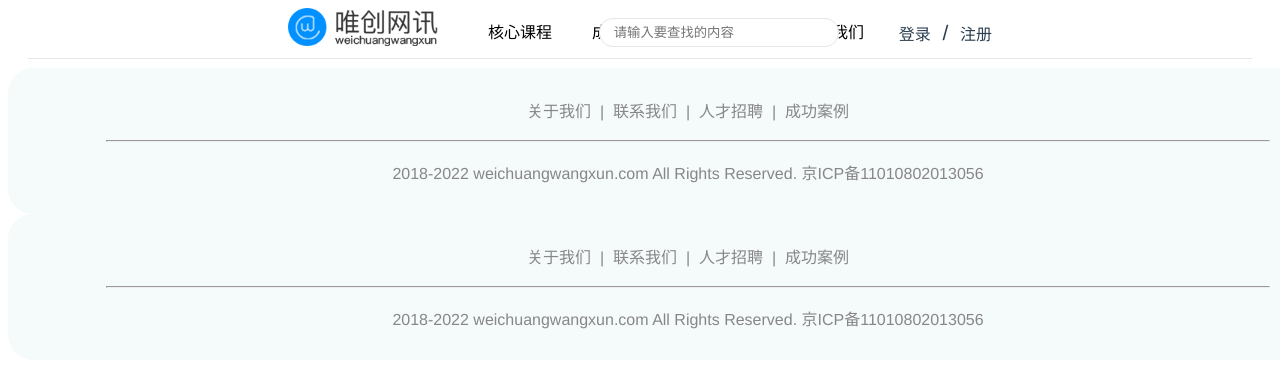
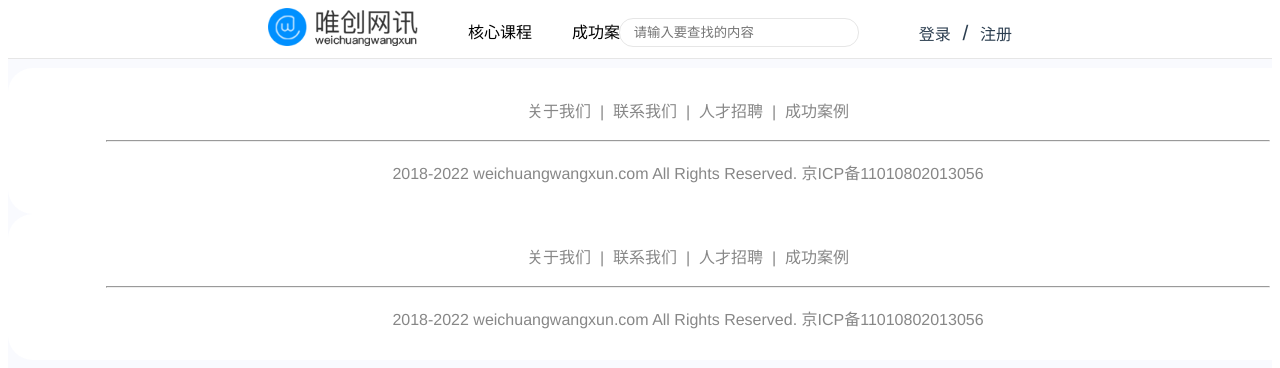
Before and after one commit to fengchuanyu/weichuang-web, a Vue app: page /#/footer in a window 1280 px wide. Shown: the top 368 px of the page. Built offline with nearby package versions, Linux system fonts and the light colour scheme.

Commit message:
2019.3.16

```diff
--- a/src/App.vue
+++ b/src/App.vue
@@ -27,5 +27,7 @@
   text-align: center;
   color: #2c3e50;
   margin: 0 auto;
+  background-color: rgb(249,250,254);
+  padding-bottom: 40px;
 }
 </style>
--- a/src/components/Footer.vue
+++ b/src/components/Footer.vue
@@ -24,7 +24,7 @@
 <style scoped>
     .footer{
         color: rgb(135,135,135);
-        background-color: rgb(245,250,250);
+        background-color: white;
         border-radius: 25px;
         padding:30px 80px;
         margin: 0 auto;
--- a/src/components/Header.vue
+++ b/src/components/Header.vue
@@ -53,6 +53,9 @@
 </script>
 
 <style scoped>
+    .el-header{
+        padding: 0;
+    }
     .el-menu--horizontal>.el-menu-item{
         height: 50px;
         line-height: 50px;
```
